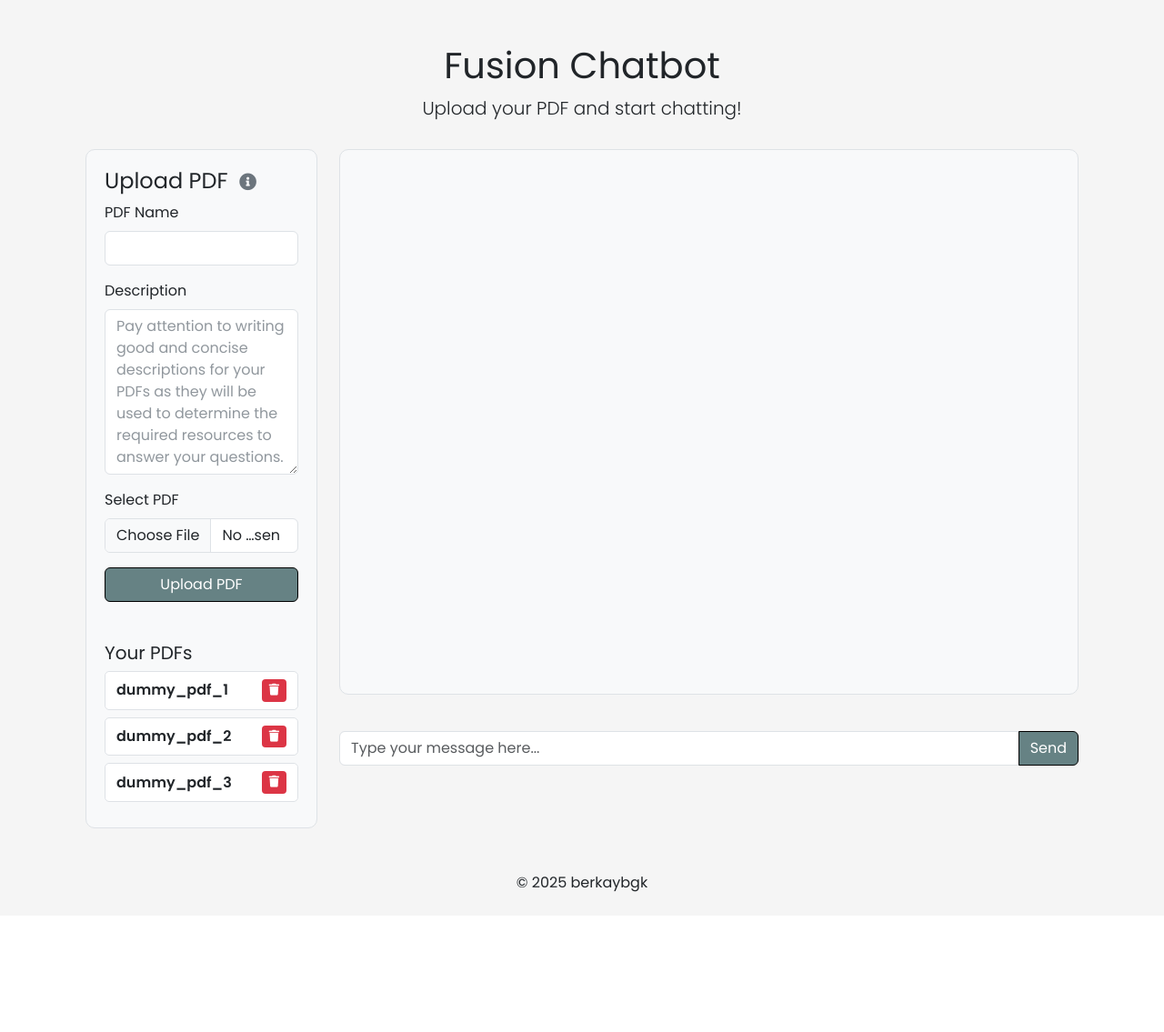
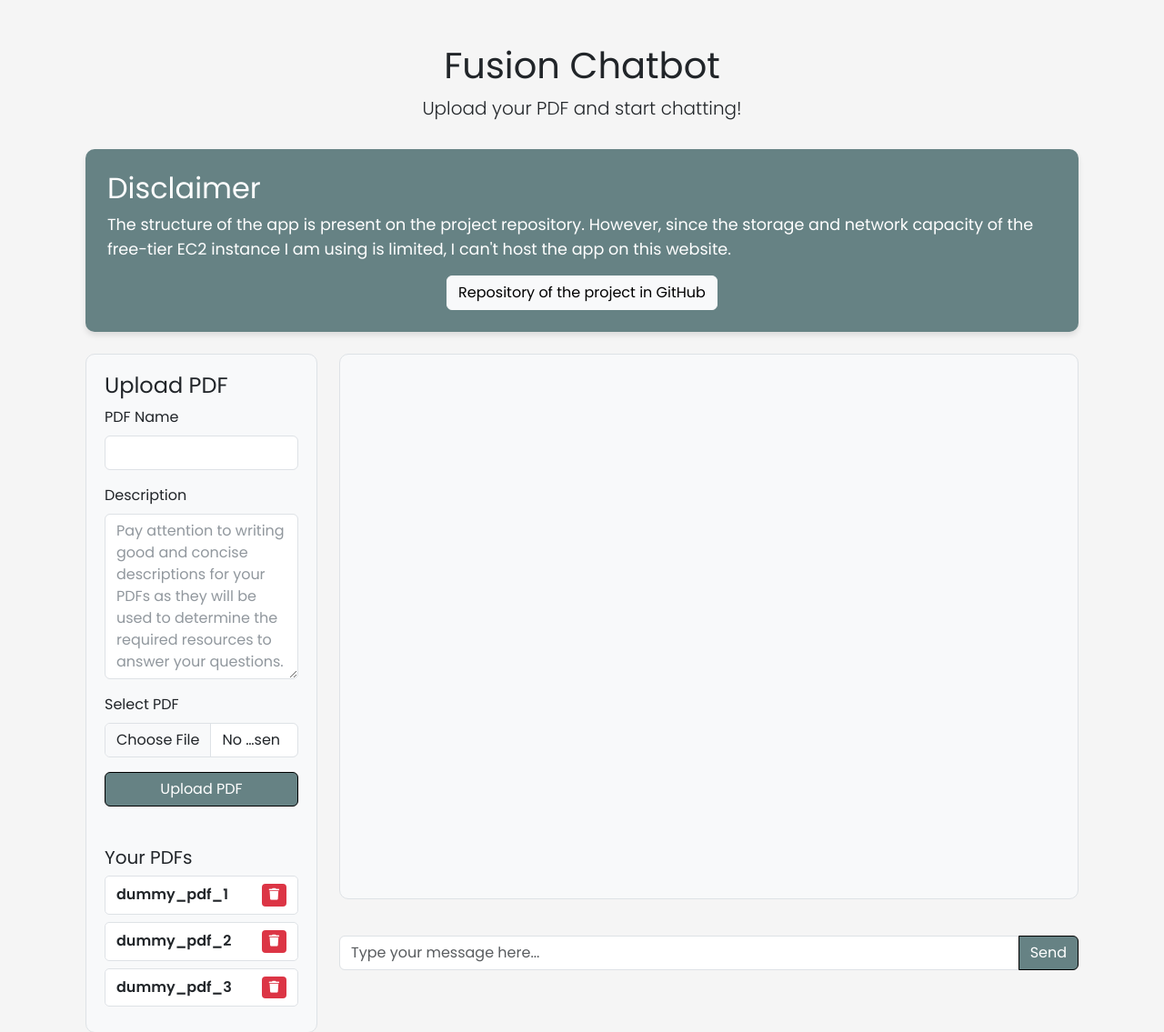
Before and after one commit to berkaybgk/portfolio, a Django app: page /fusion/ in a window 1280 px wide. Shown: the part 62-1197 px from the top of the page at 91% size. Before the commit the page ends 1043 px from the top, so only its background shows below. Run offline with Django 5.2, Linux system fonts and the light colour scheme; the visitor is signed in with stand-in values (Sample User, id 1); data that the repository does not hold is empty.

Commit message:
fusion disclaimer added

```diff
--- a/portfolio/fusion/templates/fusion/fusion_home.html
+++ b/portfolio/fusion/templates/fusion/fusion_home.html
@@ -188,6 +188,16 @@
         40% { transform: translateY(-8px); }
     }
 
+    .disclaimer {
+        background: #668284;
+        font-size: 1.1rem;
+        color: black;
+        padding: 1.5rem 1.5rem;
+        margin-bottom: 1.5rem;
+        border-radius: 10px;
+        box-shadow: 0 4px 6px rgba(0, 0, 0, 0.1);
+    }
+
 </style>
 
 <div class="container-fluid">
@@ -197,16 +207,25 @@
         <p class="lead">Upload your PDF and start chatting!</p>
     </div>
 
+        <!-- Disclaimer -->
+    <div class="disclaimer">
+        <h2 class="h2" style="color: white;">Disclaimer</h2>
+        <p style="color: white">The structure of the app is present on the project repository. However, since the storage and network capacity of the free-tier EC2 instance I am using is limited, I can't host the app on this website.</p>
+        <div class="text-center">
+            <a href="https://github.com/berkaybgk/portfolio/tree/main/portfolio/fusion" class="btn btn-light">Repository of the project in GitHub</a>
+        </div>
+    </div>
+
     <div class="row main-container">
         <!-- File Upload Section - Left Side -->
         <div class="col-md-3">
             <div class="file-upload-section">
                 <h4>
                     Upload PDF
-                    <span class="info-tooltip">
-                        <i class="fas fa-info-circle info-icon"></i>
-                        <span class="tooltip-text">Large PDF files are currently not supported since the whole thing runs on a free tier ec2 instance.</span>
-                    </span>
+<!--                    <span class="info-tooltip">-->
+<!--                        <i class="fas fa-info-circle info-icon"></i>-->
+<!--                        <span class="tooltip-text">Large PDF files are currently not supported since the whole thing runs on a free tier ec2 instance.</span>-->
+<!--                    </span>-->
                 </h4>
                 <form method="post" enctype="multipart/form-data" id="pdf-upload-form">
                     {% csrf_token %}
```
